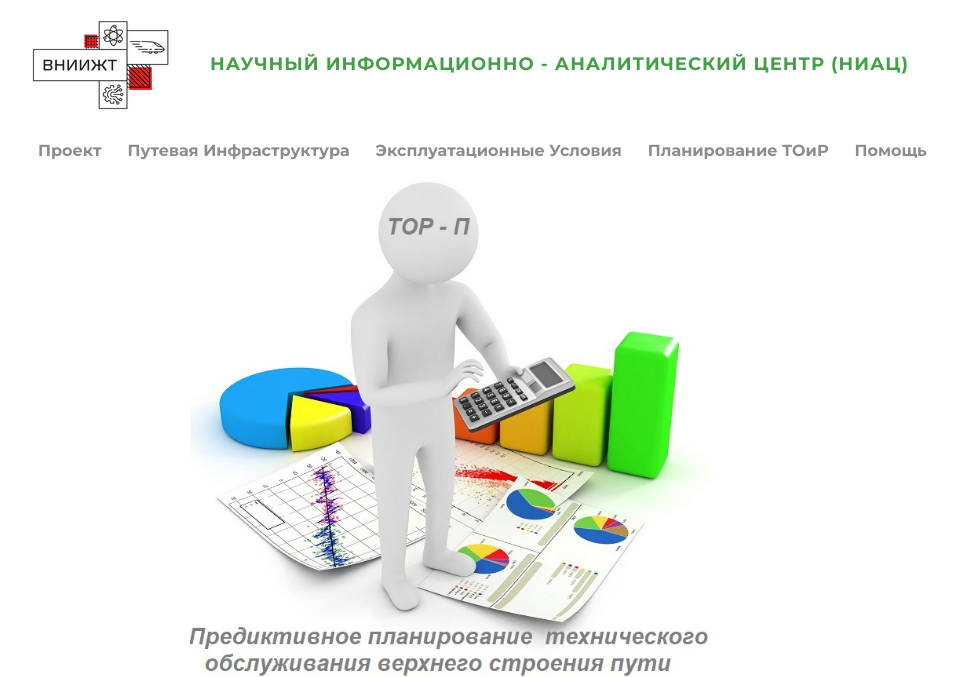
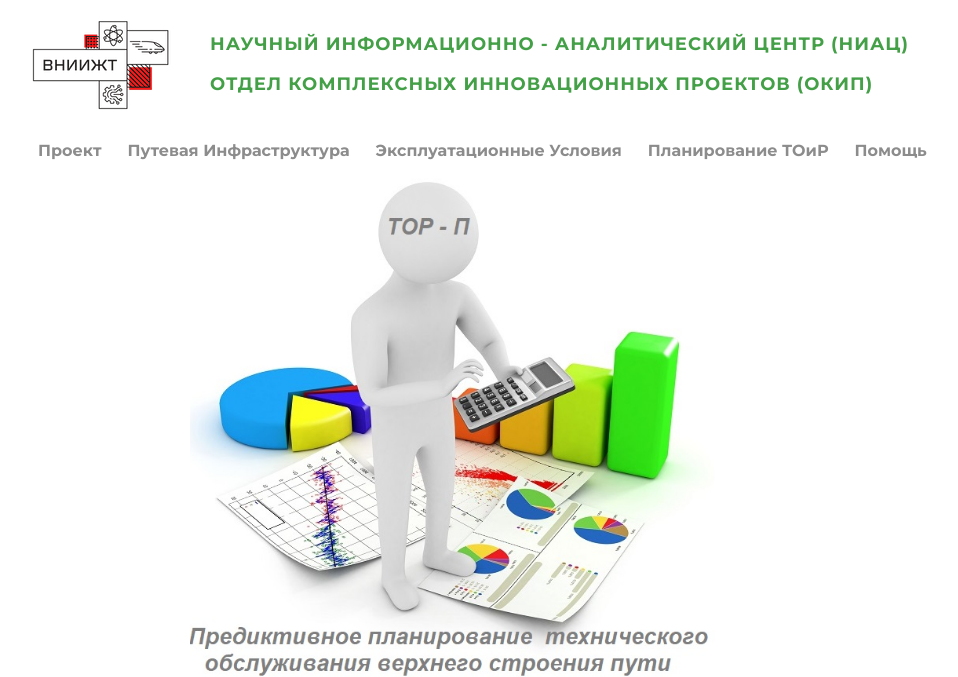
Before and after one commit to cheef78/Neiroexpert, a Django app: page / in a window 1280 px wide. Shown: the top 677 px of the page, without its empty margins (5-963 px from the left). Run offline with Django 3.2, Linux system fonts and the light colour scheme; some libraries are stand-ins or nearby versions.

Commit message:
стартовая страница работает

```diff
--- a/Neiroexpert_WEb/mainapp/templates/mainapp/index.html
+++ b/Neiroexpert_WEb/mainapp/templates/mainapp/index.html
@@ -18,8 +18,11 @@
 			</a>
         	<span class="text-slider green" style = "width:800px; margin:0; margin-left:35px; margin-top:05px; ">
 			<br>
-			<br>
+
 				Научный информационно - аналитический центр (НИАЦ)
+				<br>
+			    <br>
+				Отдел комплексных инновационных проектов (ОКИП)
 			</span>
 		</div>
 		<ul class="menu" style = "margin-left:15px; margin-top:-90px;" >
```
